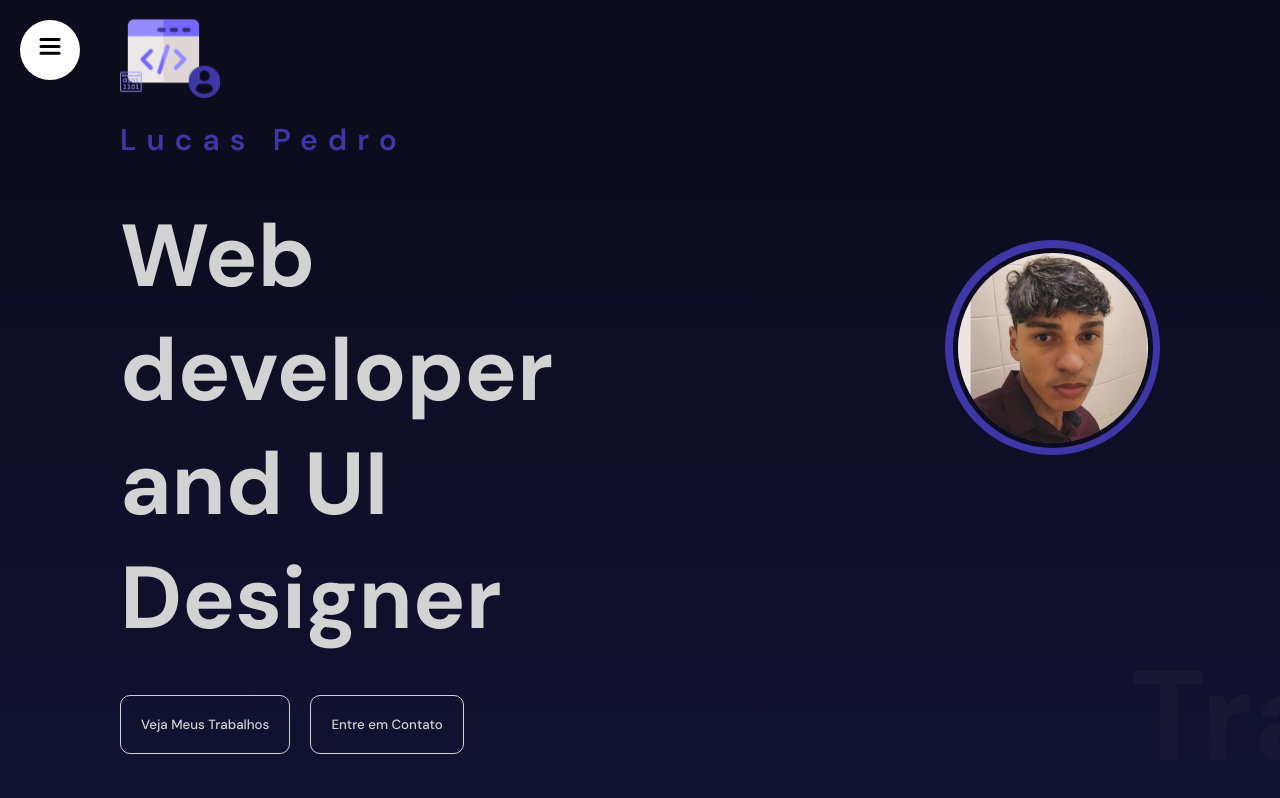
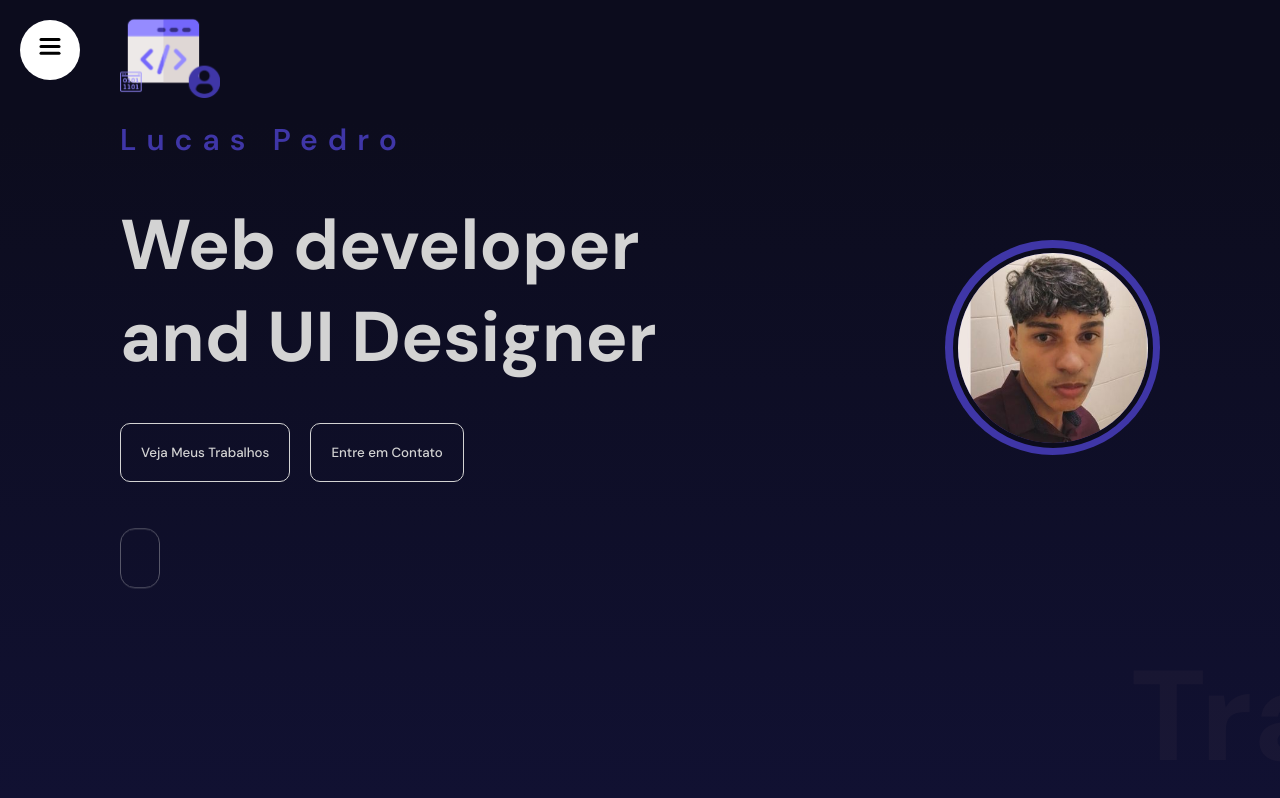
Before and after one commit to LucasPedro123/mywebsite-portfolio, a React (Vite) app: page / in a window 1280 px wide. Shown: the top 798 px of the page. Built offline with nearby package versions, Linux system fonts and the light colour scheme; no server answers; some icons are missing.

Commit message:
style: Added color variables from global.css to the Hero component and improving the size of the main-title class

```diff
--- a/src/Component/Hero/Hero-component.jsx
+++ b/src/Component/Hero/Hero-component.jsx
@@ -49,7 +49,7 @@ function Hero() {
         <div className="main-wrapper">
           <motion.div className="main-content" variants={textVariants} initial="initial" animate="animate">
             <motion.h2 className="main-name" variants={textVariants}>Lucas Pedro</motion.h2>
-            <motion.h1 className="main-title" variants={textVariants}>Web developer and UI Designer</motion.h1>
+            <motion.h1 className="main-title" variants={textVariants}>Web developer <br/>and UI Designer</motion.h1>
             <motion.div className="main-buttoms" variants={textVariants}>
               <a href="#servicos">
                 <motion.button variants={textVariants}>Veja Meus Trabalhos</motion.button>
--- a/src/Component/Hero/Hero-style.css
+++ b/src/Component/Hero/Hero-style.css
@@ -4,7 +4,7 @@
     display: flex;
     z-index: 1;
     justify-content: space-between;
-    background: linear-gradient(180deg, #0c0c1d, #111132);
+    background: linear-gradient(180deg, var(--primary), var(--primary-200));
 }
 
 .main-wrapper {
@@ -16,14 +16,15 @@
     display: flex;
     flex-direction: column;
     gap: 40px;
-    width: 50%;
+    width: 100%;
+    max-width: 650px;
 
     .main-name {
         font-size: 30px;
         z-index: 2;
         letter-spacing: 10px;
         font-weight: 600;
-        color: #3F36A7;
+        color: var(--secundary);
     }
 
     .main-buttoms {
@@ -72,9 +73,8 @@
     }
 
     .main-title {
-        font-size: 88px;
+        font-size: 5.5vw; /* Tamanho da fonte baseado na largura da viewport */
         z-index: 2;
-
     }
 }
 
@@ -88,7 +88,7 @@
     display: flex;
     justify-content: center;
     overflow: hidden;
-    background: #3F36A7;
+    background: var(--secundary);
     border-radius: 50%;
     img {
         border: var(--primary) 5px solid;
@@ -133,7 +133,6 @@
 
     .main-content {
         width: 100%;
-        background-color: brown 3px solid;
         align-items: center;
         text-align: center;
 
```
